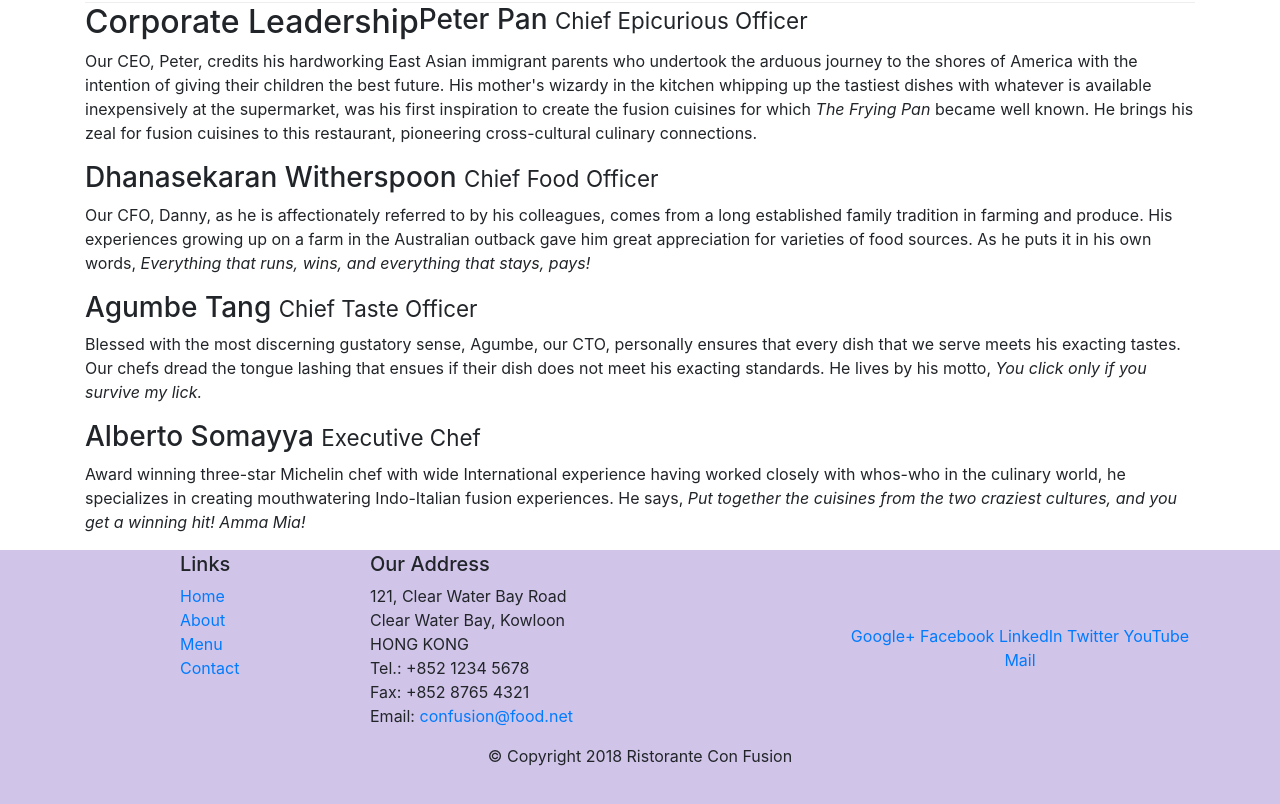
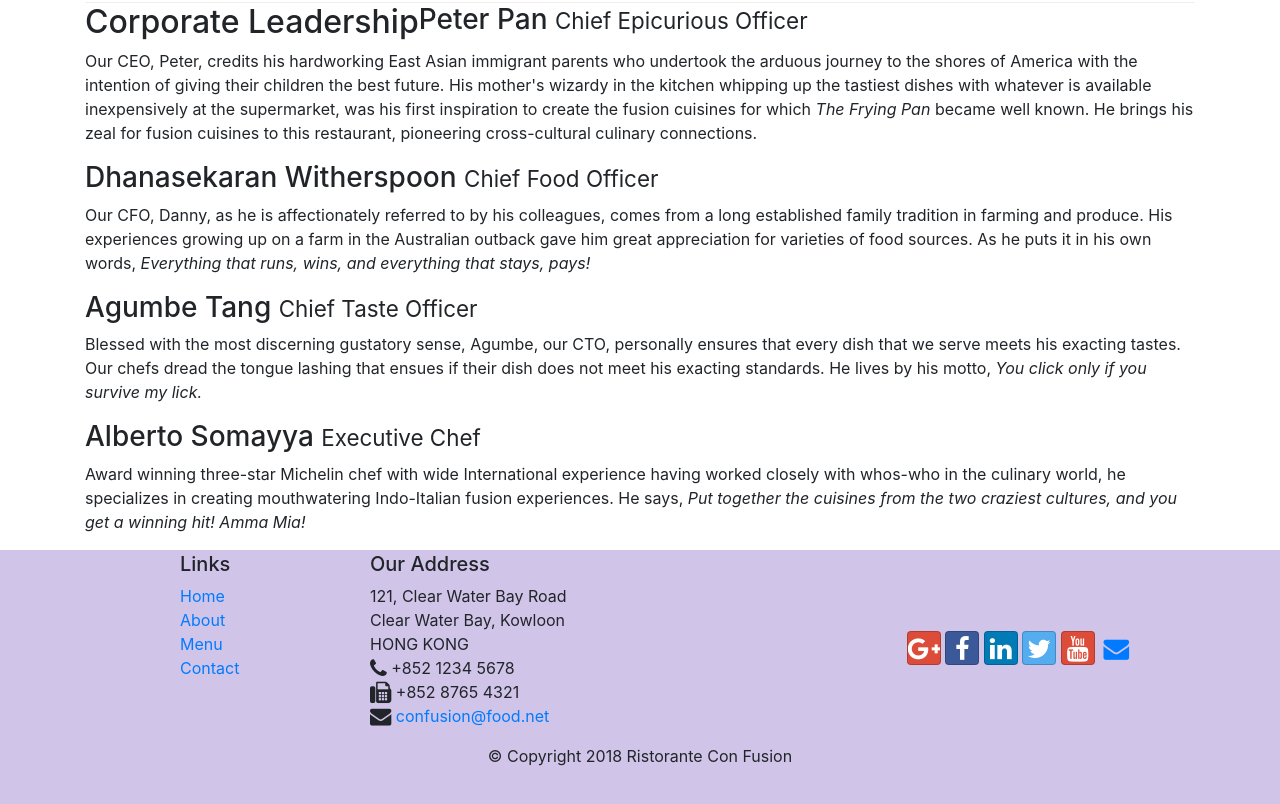
Before and after one commit to zubairsalarzai/BootstrapConFusion, a website: page aboutus.html in a window 1280 px wide. Shown: the part 862-1666 px from the top of the page. Drawn offline with nearby package versions, Linux system fonts and the light colour scheme.

Commit message:
icon font

```diff
--- a/aboutus.html
+++ b/aboutus.html
@@ -8,8 +8,11 @@
      <meta http-equiv="x-ua-compatible" content="ie=edge">
 
      <!-- Bootstrap CSS -->
+
      <link rel="stylesheet" href="node_modules/bootstrap/dist/css/bootstrap.min.css">
-    <link rel="stylesheet" href="css/style.css">
+     <link rel="stylesheet" href="node_modules/font-awesome/css/font-awesome.min.css">
+      <link rel="stylesheet" href="node_modules/bootstrap-social/bootstrap-social.css">
+     <link rel="stylesheet" href="css/style.css">
 
     <title>Ristorante Con Fusion: About Us</title>
 
@@ -102,22 +105,22 @@
                 <div class="col-7 col-sm-5">
                     <h5>Our Address</h5>
                     <address>
-		              121, Clear Water Bay Road<br>
-		              Clear Water Bay, Kowloon<br>
-		              HONG KONG<br>
-		              Tel.: +852 1234 5678<br>
-		              Fax: +852 8765 4321<br>
-		              Email: <a href="mailto:confusion@food.net">confusion@food.net</a>
-		           </address>
+                        121, Clear Water Bay Road<br>
+                        Clear Water Bay, Kowloon<br>
+                        HONG KONG<br>
+                        <i class="fa fa-phone fa-lg"></i> +852 1234 5678<br>
+                        <i class="fa fa-fax fa-lg"></i> +852 8765 4321<br>
+                        <i class="fa fa-envelope fa-lg"></i> <a href="mailto:confusion@food.net">confusion@food.net</a>
+                     </address>
                 </div>
                 <div class="col-12 col-sm-4 align-self-center">
                     <div class="text-center">
-                        <a href="http://google.com/+">Google+</a>
-                        <a href="http://www.facebook.com/profile.php?id=">Facebook</a>
-                        <a href="http://www.linkedin.com/in/">LinkedIn</a>
-                        <a href="http://twitter.com/">Twitter</a>
-                        <a href="http://youtube.com/">YouTube</a>
-                        <a href="mailto:">Mail</a>
+                        <a class="btn btn-social-icon btn-google" href="http://google.com/+"><i class="fa fa-google-plus fa-lg"></i></a>
+                        <a class="btn btn-social-icon btn-facebook" href="http://www.facebook.com/profile.php?id="><i class="fa fa-facebook fa-lg"></i></a>
+                        <a class="btn btn-social-icon btn-linkedin" href="http://www.linkedin.com/in/"><i class="fa fa-linkedin fa-lg"></i></a>
+                        <a class="btn btn-social-icon btn-twitter" href="http://twitter.com/"><i class="fa fa-twitter fa-lg"></i></a>
+                        <a class="btn btn-social-icon btn-google" href="http://youtube.com/"><i class="fa fa-youtube fa-lg"></i></a>
+                        <a class="btn btn-social-icon " href="mailto:"><i class="fa fa-envelope fa-lg"></i></a>
                     </div>
                 </div>
            </div>
--- a/package.json
+++ b/package.json
@@ -15,6 +15,8 @@
   },
   "dependencies": {
     "bootstrap": "^4.0.0",
+    "bootstrap-social": "^5.1.1",
+    "font-awesome": "^4.7.0",
     "jquery": "^3.3.1",
     "popper.js": "^1.12.9"
   }
```
Also changed, not shown: index.html (+16 -13 lines), 1 other file.
